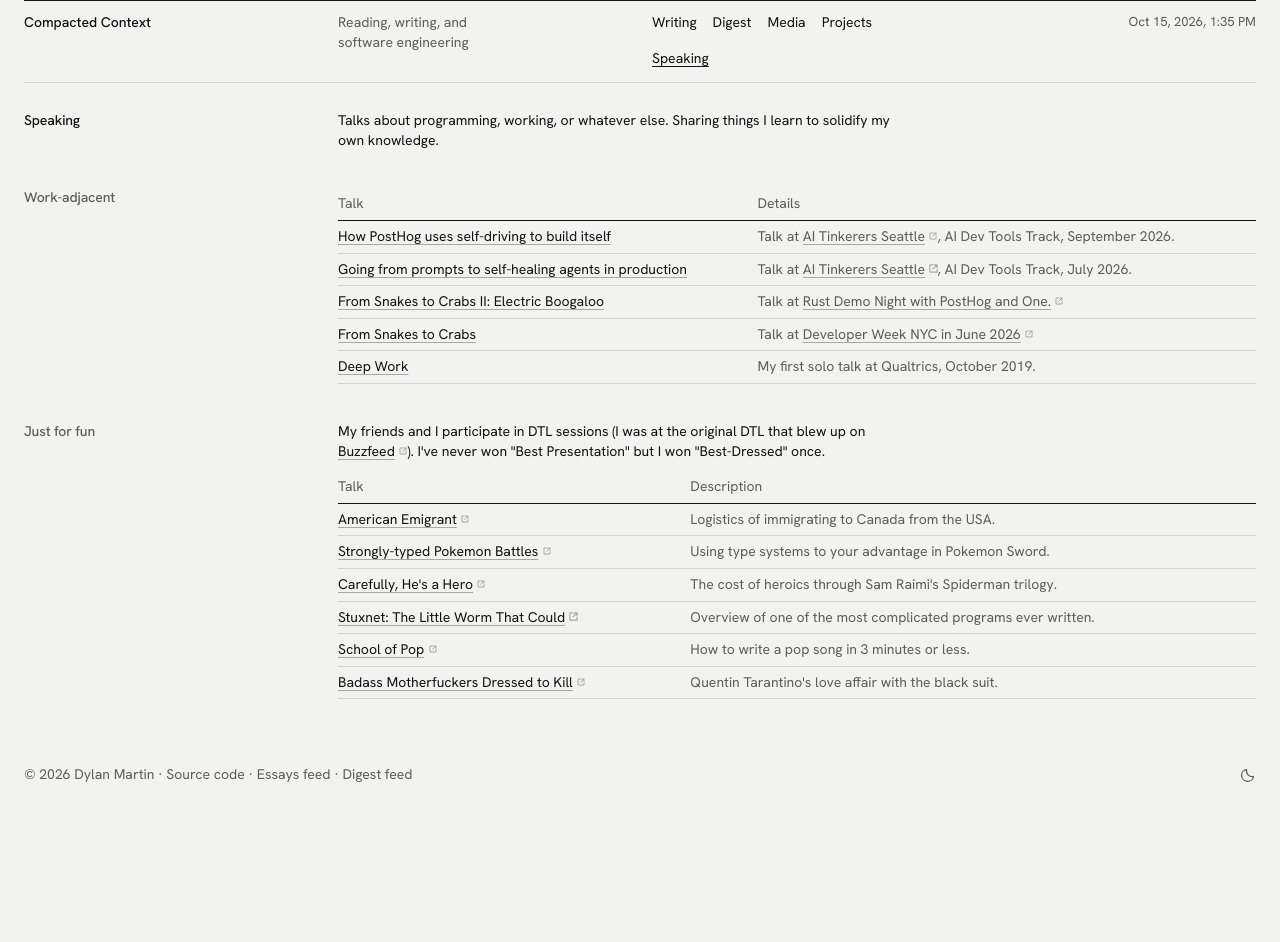
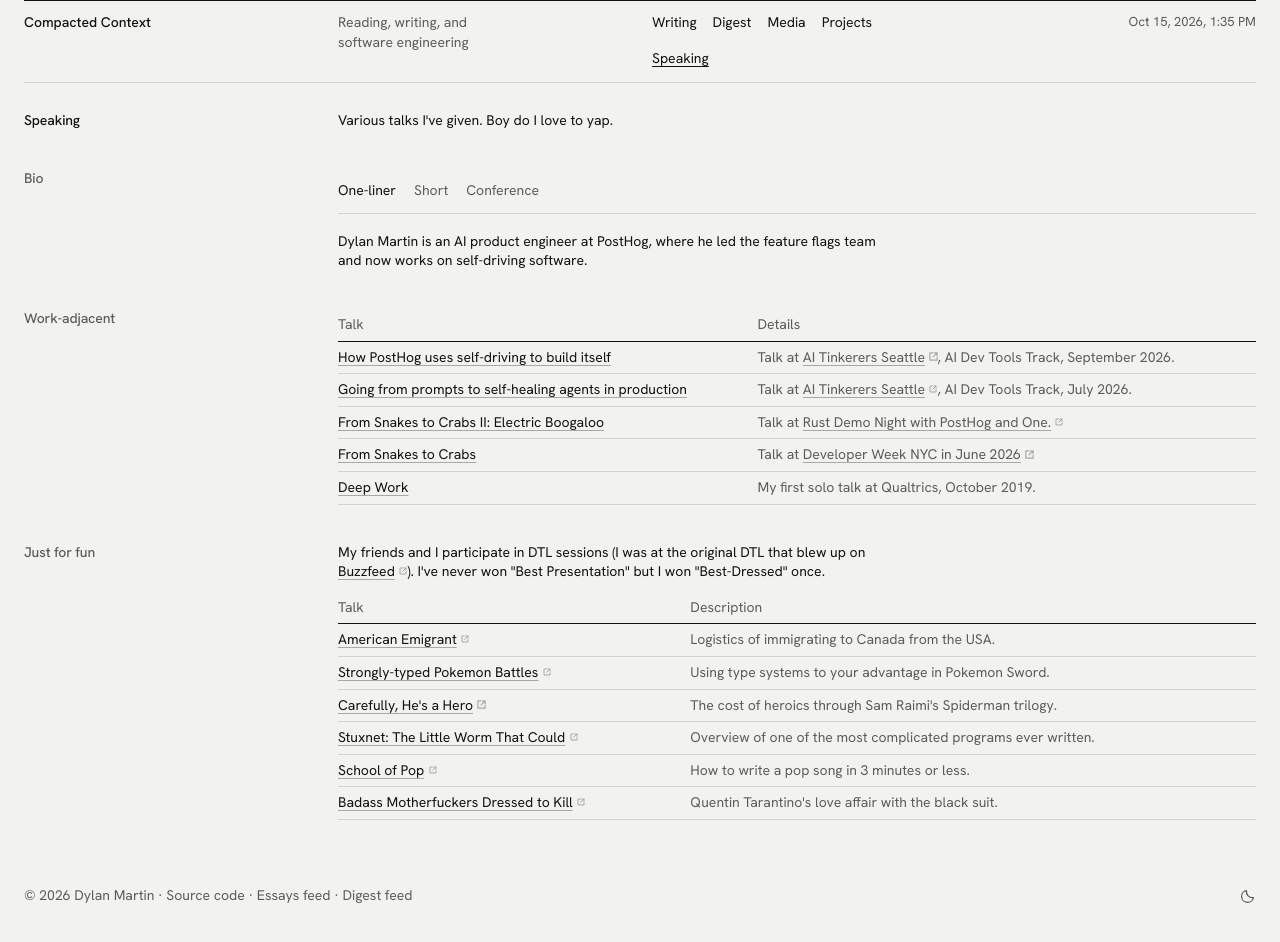
Before and after one commit to dmarticus/dmarticus.github.io, a Jekyll site: the page built from speaking.html, in a window 1280 px wide and 971 px high. Shown: the top 942 px of the window. Built offline with Jekyll 4.4.1, drawn with Linux system fonts in a browser that asks for light colours.

Commit message:
more edits

```diff
--- a/assets/css/main_style.css
+++ b/assets/css/main_style.css
@@ -578,6 +578,57 @@ a:hover {
     font: inherit;
     font-weight: 500;
     margin-top: 12px;
+}
+
+.bio-tabs {
+    display: none;
+}
+
+.bio-switcher.is-enhanced .bio-tabs {
+    display: flex;
+    gap: 18px;
+    margin-bottom: 18px;
+    overflow-x: auto;
+    border-bottom: 1px solid var(--border);
+}
+
+.bio-tab {
+    position: relative;
+    min-height: 44px;
+    color: var(--text-secondary);
+    white-space: nowrap;
+}
+
+.bio-tab[aria-selected="true"] {
+    color: var(--text);
+}
+
+.bio-tab[aria-selected="true"]::after {
+    position: absolute;
+    right: 0;
+    bottom: -1px;
+    left: 0;
+    height: 1px;
+    background: var(--border-strong);
+    content: "";
+}
+
+.bio-panel {
+    max-width: 40rem;
+}
+
+.bio-panel + .bio-panel {
+    margin-top: 18px;
+}
+
+.bio-panel-label {
+    margin-bottom: 6px;
+    color: var(--text-secondary);
+    font: inherit;
+}
+
+.bio-switcher.is-enhanced .bio-panel-label {
+    display: none;
 }
 
 .sidebar {
--- /dev/null
+++ b/assets/js/speaker-bios.js
@@ -0,0 +1,46 @@
+(function () {
+    "use strict";
+
+    var switcher = document.querySelector("[data-bio-switcher]");
+    if (!switcher) return;
+
+    var tabs = Array.prototype.slice.call(
+        switcher.querySelectorAll('[role="tab"]'),
+    );
+    var panels = Array.prototype.slice.call(
+        switcher.querySelectorAll('[role="tabpanel"]'),
+    );
+
+    function activate(index, moveFocus) {
+        tabs.forEach(function (tab, tabIndex) {
+            var selected = tabIndex === index;
+            tab.setAttribute("aria-selected", String(selected));
+            tab.tabIndex = selected ? 0 : -1;
+            panels[tabIndex].hidden = !selected;
+        });
+
+        if (moveFocus) tabs[index].focus();
+    }
+
+    tabs.forEach(function (tab, index) {
+        tab.addEventListener("click", function () {
+            activate(index, false);
+        });
+
+        tab.addEventListener("keydown", function (event) {
+            var next = null;
+
+            if (event.key === "ArrowRight") next = (index + 1) % tabs.length;
+            if (event.key === "ArrowLeft") next = (index - 1 + tabs.length) % tabs.length;
+            if (event.key === "Home") next = 0;
+            if (event.key === "End") next = tabs.length - 1;
+            if (next === null) return;
+
+            event.preventDefault();
+            activate(next, true);
+        });
+    });
+
+    switcher.classList.add("is-enhanced");
+    activate(0, false);
+})();
--- a/speaking.html
+++ b/speaking.html
@@ -8,9 +8,32 @@ redirect_from: /talks.html
     <div class="main-content">
         <h1>Speaking</h1>
         <p>
-            Talks about programming, working, or whatever else. Sharing things I
-            learn to solidify my own knowledge.
+            Various talks I've given. Boy do I love to yap.
         </p>
+
+        <h2>Bio</h2>
+        <div class="bio-switcher" data-bio-switcher>
+            <div class="bio-tabs" role="tablist" aria-label="Bio length">
+                <button type="button" class="bio-tab" id="bio-tab-one-liner" role="tab" aria-controls="bio-one-liner" aria-selected="true">One-liner</button>
+                <button type="button" class="bio-tab" id="bio-tab-short" role="tab" aria-controls="bio-short" aria-selected="false" tabindex="-1">Short</button>
+                <button type="button" class="bio-tab" id="bio-tab-session" role="tab" aria-controls="bio-session" aria-selected="false" tabindex="-1">Conference</button>
+            </div>
+
+            <div class="bio-panel" id="bio-one-liner" role="tabpanel" aria-labelledby="bio-tab-one-liner">
+                <h3 class="bio-panel-label">One-liner</h3>
+                <p>Dylan Martin is an AI product engineer at PostHog, where he led the feature flags team and now works on self-driving software.</p>
+            </div>
+
+            <div class="bio-panel" id="bio-short" role="tabpanel" aria-labelledby="bio-tab-short">
+                <h3 class="bio-panel-label">Short</h3>
+                <p>Dylan Martin is an AI product engineer working on self-driving software at PostHog. Before that he led the feature flags team, where he wore many product hats and rewrote the evaluation platform from Python into Rust. He’s spent his career at startups like Mercury, Qualtrics, and BRINC. Off the clock he skis, hikes, bikes, lifts heavy things, shops for rare jawnz, and plays jazz piano.</p>
+            </div>
+
+            <div class="bio-panel" id="bio-session" role="tabpanel" aria-labelledby="bio-tab-session">
+                <h3 class="bio-panel-label">Conference</h3>
+                <p>Dylan Martin is an AI product engineer at PostHog, where he works on self-driving software. Previously, he led the feature flags team, wearing various product and SDK hats while rewriting its evaluation platform from Python into Rust. Before PostHog, Dylan worked across startups including Mercury, Qualtrics, and BRINC, with work spanning robotics, payments, developer tools, and distributed systems. He cares about turning ambitious ideas into reliable software and explaining the tradeoffs involved along the way. Away from work, Dylan skis, hikes, bikes, lifts heavy things, shops for rare jawnz, and plays jazz piano.</p>
+            </div>
+        </div>
 
         <h2>Work-adjacent</h2>
         <table class="styled-table">
@@ -186,3 +209,5 @@ redirect_from: /talks.html
         </table>
     </div>
 </div>
+
+<script src="/assets/js/speaker-bios.js?v={{ site.time | date: '%s' }}" defer></script>
```
